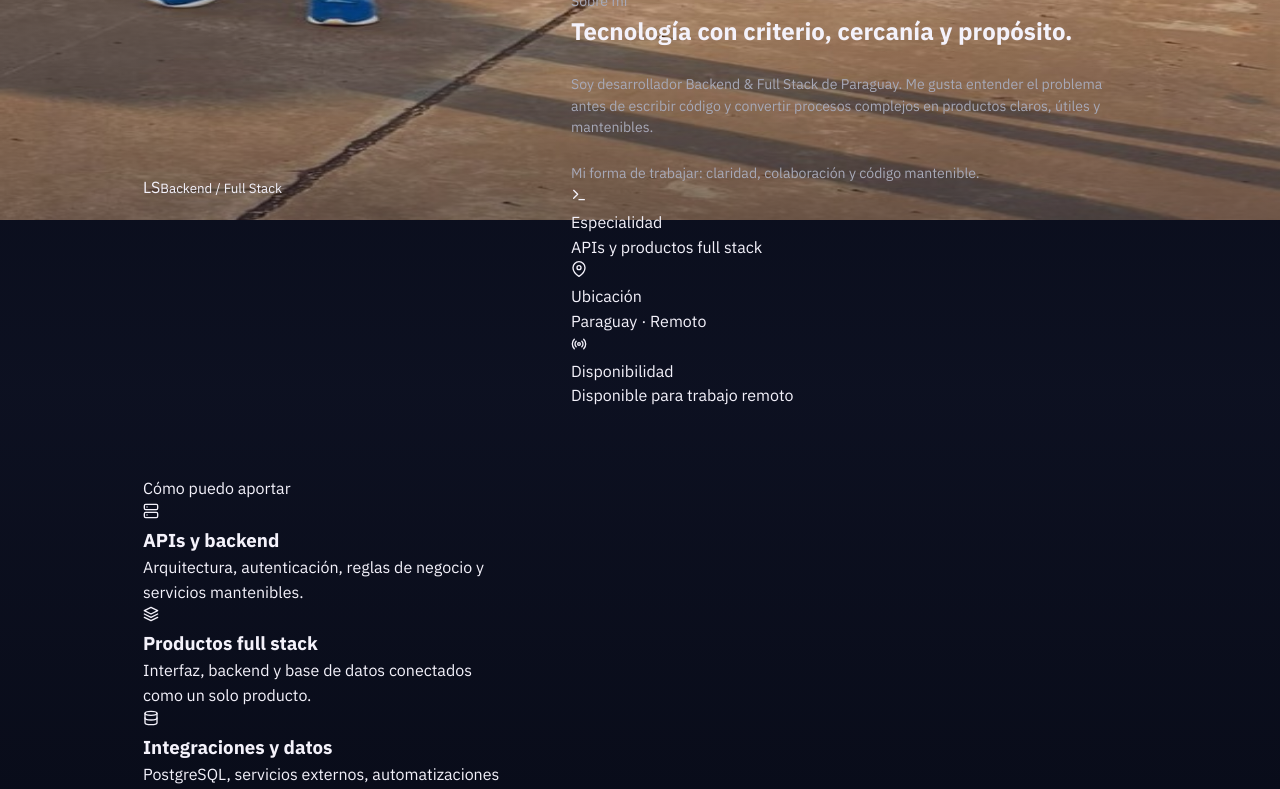
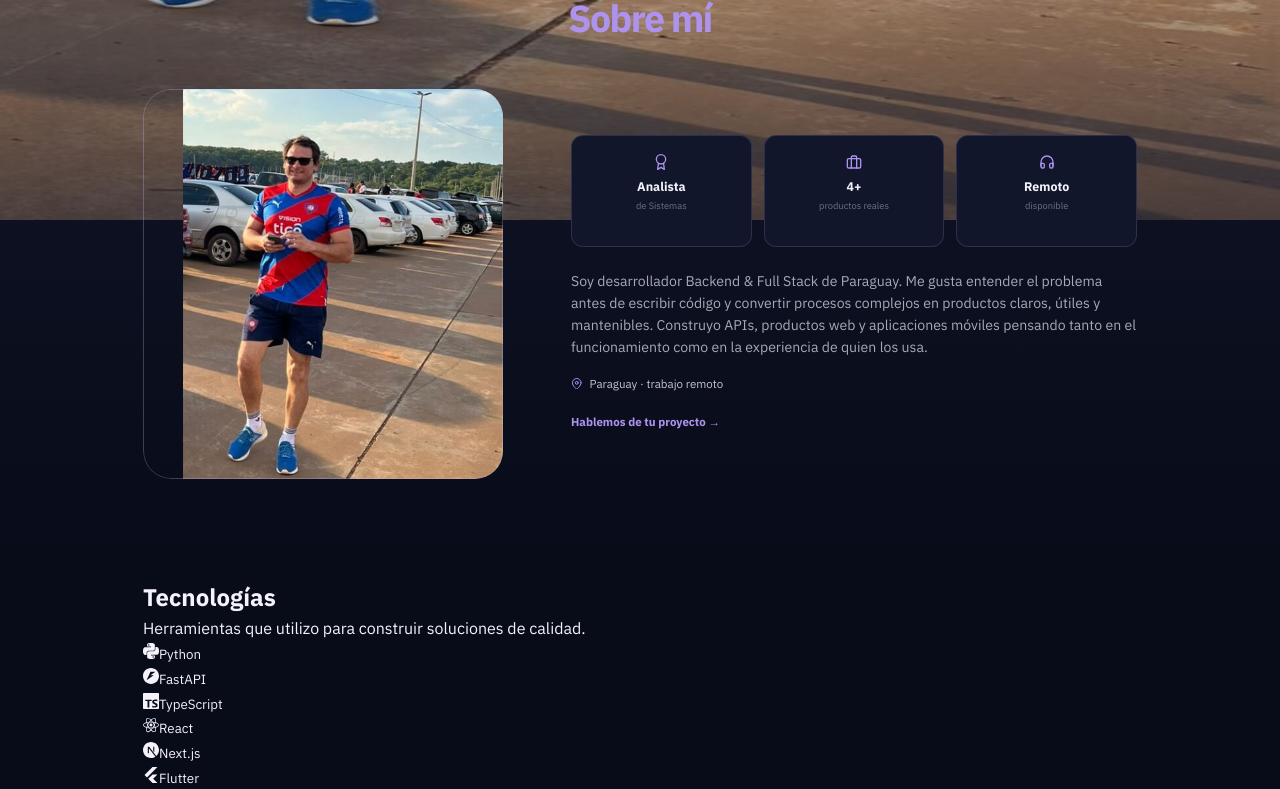
Before and after one commit to LiderSalinas/portfolio-lider-web, a Next.js app: page / in a window 1280 px wide. Shown: the part 580-1369 px from the top of the page. Built offline with nearby package versions, Linux system fonts and the light colour scheme.

Commit message:
feat: adaptar src/components/About.tsx al diseño Ansel

```diff
--- a/src/components/About.tsx
+++ b/src/components/About.tsx
@@ -1,24 +1,16 @@
-import { FiDatabase, FiLayers, FiMapPin, FiRadio, FiServer, FiTerminal } from "react-icons/fi";
+import Image from "next/image";
+import { FiAward, FiBriefcase, FiHeadphones, FiMapPin } from "react-icons/fi";
 import { profile } from "@/data/portfolio";
 
-const details = [
-  { icon: FiTerminal, label: "Especialidad", value: profile.especialidad },
-  { icon: FiMapPin, label: "Ubicación", value: `${profile.ubicacion} · Remoto` },
-  { icon: FiRadio, label: "Disponibilidad", value: profile.disponibilidad },
-];
-
-const specialties = [
-  { icon: FiServer, title: "APIs y backend", text: "Arquitectura, autenticación, reglas de negocio y servicios mantenibles." },
-  { icon: FiLayers, title: "Productos full stack", text: "Interfaz, backend y base de datos conectados como un solo producto." },
-  { icon: FiDatabase, title: "Integraciones y datos", text: "PostgreSQL, servicios externos, automatizaciones y flujos de información." },
+const stats = [
+  { icon: FiAward, value: "Analista", label: "de Sistemas" },
+  { icon: FiBriefcase, value: "4+", label: "productos reales" },
+  { icon: FiHeadphones, value: "Remoto", label: "disponible" },
 ];
 
 export default function About() {
-  return <section className="section about-section" id="sobre-mi"><div className="container about-grid">
-    <div className="portrait" aria-label="Monograma de Líder Salinas"><span>LS</span><small>Backend / Full Stack</small></div>
-    <div className="about-copy"><p className="eyebrow">Sobre mí</p><h2>Tecnología con criterio, cercanía y propósito.</h2><p className="about-lead">{profile.bio}</p><p className="about-method">Mi forma de trabajar: {profile.formaDeTrabajo.toLowerCase()}.</p>
-      <dl className="profile-details">{details.map(({ icon: Icon, label, value }) => <div key={label}><Icon aria-hidden="true" /><dt>{label}</dt><dd>{value}</dd></div>)}</dl>
-    </div>
-    <div className="specialties" aria-labelledby="specialties-title"><p className="specialties-kicker" id="specialties-title">Cómo puedo aportar</p><div className="specialties-grid">{specialties.map(({ icon: Icon, title, text }) => <article className="specialty-card" key={title}><Icon aria-hidden="true" /><div><h3>{title}</h3><p>{text}</p></div></article>)}</div></div>
-  </div></section>;
+  return <section className="section about-section" id="sobre-mi"><div className="container"><div className="section-title"><span>Mi historia</span><h2>Sobre mí</h2></div><div className="about-grid">
+    <div className="about-photo"><Image src="/assets/hero/lider-cerro.jpg" alt="Líder Salinas en un ambiente informal" fill sizes="(max-width: 760px) 90vw, 360px" /></div>
+    <div className="about-copy"><div className="about-stats">{stats.map(({ icon: Icon, value, label }) => <article key={label}><Icon /><strong>{value}</strong><span>{label}</span></article>)}</div><p>{profile.bio} Construyo APIs, productos web y aplicaciones móviles pensando tanto en el funcionamiento como en la experiencia de quien los usa.</p><p className="location"><FiMapPin /> {profile.ubicacion} · trabajo remoto</p><a className="text-link" href="#contacto">Hablemos de tu proyecto →</a></div>
+  </div></div></section>;
 }
```
